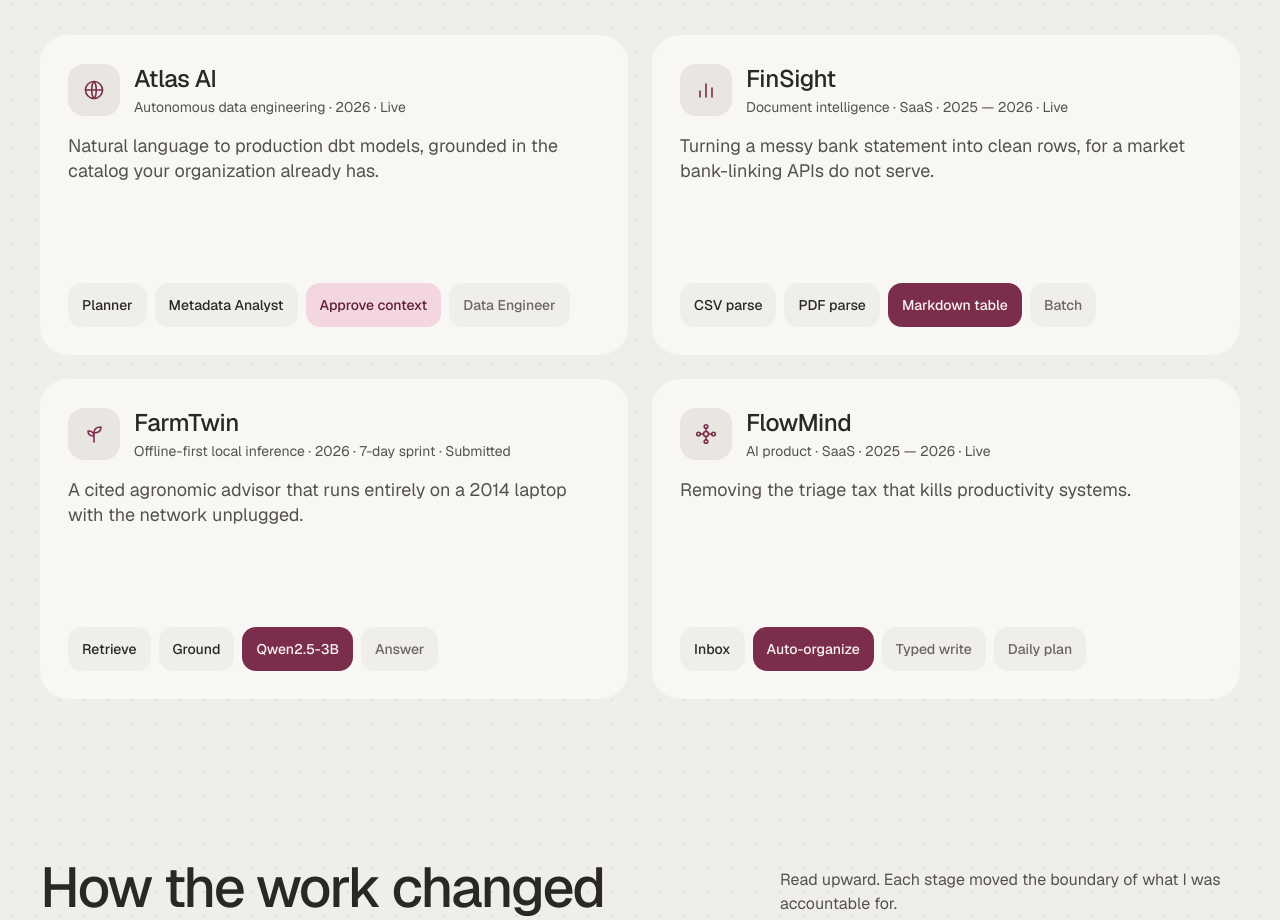
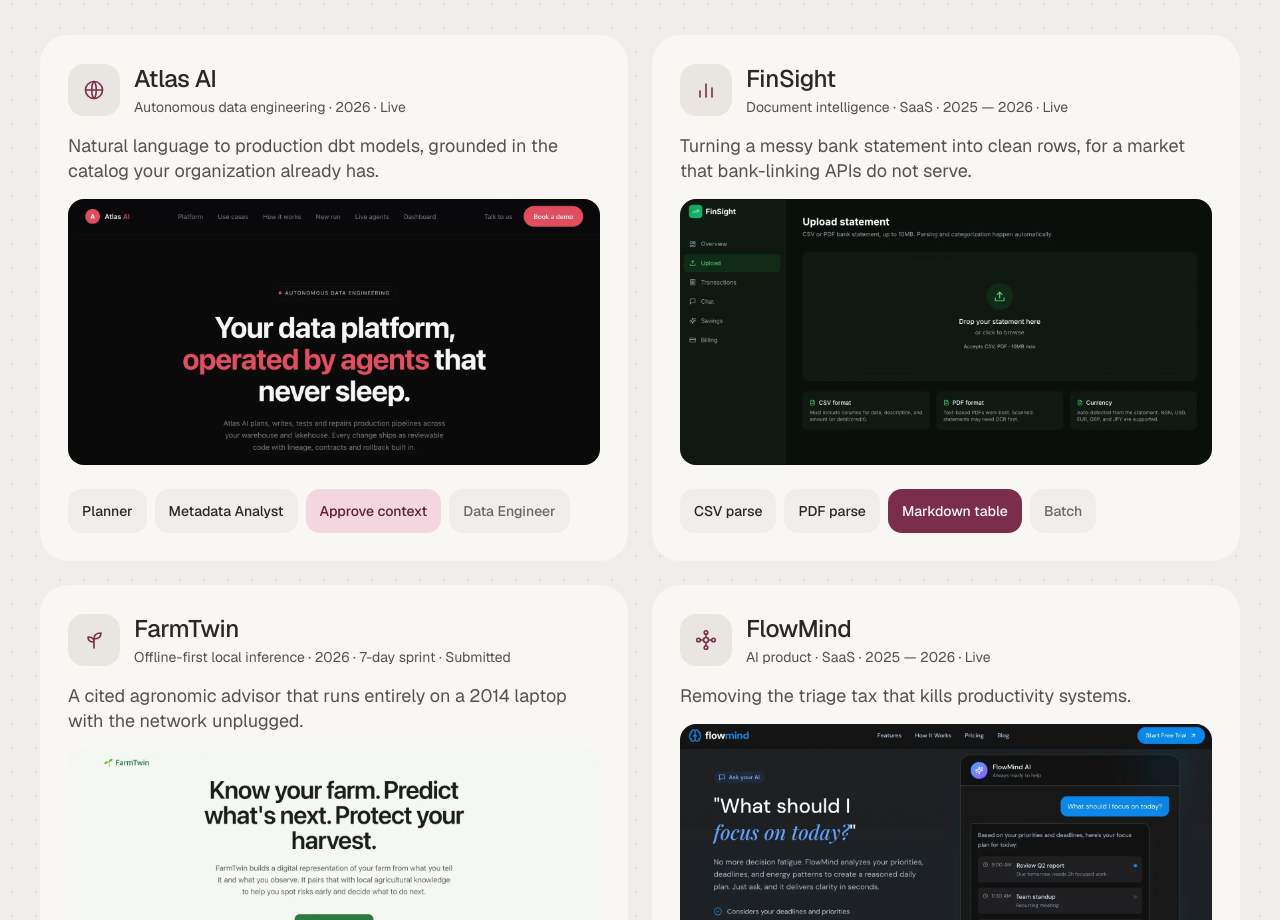
Before and after one commit to Elisabeth56/Portfolio, a Next.js app: page / in a window 1280 px wide. Shown: the part 1880-2800 px from the top of the page. Built offline with nearby package versions, Linux system fonts and the light colour scheme; a web font is replaced by a local one.

Commit message:
centre the hero, open prismos from the hero, boot screen with a progress bar, screenshots on the cards and in the window, copy fixes

```diff
--- a/src/app/globals.css
+++ b/src/app/globals.css
@@ -180,8 +180,9 @@
 
 /* ==========================================================================
    Startup — plays once per session while <html data-startup> is set (see
-   lib/theme.ts). Her name on paper, then each [data-settle] piece rises in,
-   --i sets the order. Removing the attribute ends it at the final state.
+   lib/theme.ts). Like a Mac booting: her name over a progress bar that fills,
+   then the screen lifts and each [data-settle] piece rises in, --i sets the
+   order. Removing the attribute ends it at the final state.
    ========================================================================== */
 
 .startup-mark {
@@ -189,25 +190,43 @@
 }
 html[data-startup] .startup-mark {
   display: grid;
-  animation: startup-mark 1000ms var(--ease-reveal) both;
-  pointer-events: none;
+  animation: startup-mark 2100ms var(--ease-ui) both;
+}
+html[data-startup] .startup-bar {
+  animation: startup-bar 1500ms cubic-bezier(0.6, 0, 0.3, 1) 250ms both;
 }
 html[data-startup] .startup-stroke {
   stroke-dasharray: 1;
-  animation: startup-stroke 500ms var(--ease-reveal) 100ms both;
+  animation: startup-stroke 600ms var(--ease-reveal) 2100ms both;
 }
 html[data-startup] [data-settle] {
   animation: startup-settle 700ms var(--ease-reveal) both;
-  animation-delay: calc(700ms + var(--i, 0) * 60ms);
+  animation-delay: calc(1850ms + var(--i, 0) * 60ms);
 }
 
 @keyframes startup-mark {
   0%,
-  65% {
+  86% {
     opacity: 1;
   }
   100% {
     opacity: 0;
+    visibility: hidden;
+  }
+}
+/* Quick at first, a pause near the end, then done: the way a boot bar moves. */
+@keyframes startup-bar {
+  0% {
+    transform: scaleX(0);
+  }
+  45% {
+    transform: scaleX(0.62);
+  }
+  70% {
+    transform: scaleX(0.74);
+  }
+  100% {
+    transform: scaleX(1);
   }
 }
 @keyframes startup-stroke {
--- a/src/app/work/[slug]/page.tsx
+++ b/src/app/work/[slug]/page.tsx
@@ -154,7 +154,7 @@
               rel="noreferrer"
               className="flex h-12 items-center justify-center rounded-full bg-accent-tint px-6 text-base font-medium text-accent-ink transition-[background-color,transform] duration-200 ease-ui hover:bg-[color-mix(in_srgb,var(--color-accent)_10%,var(--color-accent-tint))] active:scale-[0.98] lg:self-start"
             >
-              {p.links.live ? `Visit ${p.name}` : "Read the code"}
+              {p.links.live ? `Visit ${p.name}` : "View the code"}
             </a>
           )}
           <span className="hidden text-[0.9375rem] text-ink-2 lg:inline">{p.role}</span>
--- a/src/components/desk/desk.tsx
+++ b/src/components/desk/desk.tsx
@@ -1,11 +1,12 @@
 import Image from "next/image";
 import type { CSSProperties } from "react";
-import { ButtonLink } from "@/components/ui/button-link";
+import { ButtonLink, buttonClass } from "@/components/ui/button-link";
 import { projects } from "@/content/projects";
 import { site } from "@/content/site";
 import { AppIcon } from "./app-icon";
 import type { GlyphId } from "./glyphs";
 import { MenuBar } from "./menu-bar";
+import { WindowLink } from "./project-window";
 import { ThemeToggle } from "./theme-toggle";
 
 /** Order in which pieces settle during startup; read by the CSS as --i. */
@@ -36,7 +37,10 @@
           <NowWidget />
         </aside>
 
-        <div className="flex flex-col gap-4 px-1 pt-5 lg:items-center lg:gap-7 lg:px-0 lg:pt-44 lg:text-center">
+        {/* The icon column is 12rem narrower than the widgets, so the middle
+            column's centre sits 6rem right of the screen's. Shift back by as
+            much of that as the room beside the headline allows. */}
+        <div className="flex flex-col gap-4 px-1 pt-5 lg:translate-x-[calc(-1*min(6rem,max(0px,(100vw-77rem)/2)))] lg:items-center lg:gap-7 lg:px-0 lg:pt-44 lg:text-center">
           <span className="hidden -rotate-3 font-hand text-[1.625rem] text-accent lg:block">
             AI engineer
           </span>
@@ -47,7 +51,9 @@
             {site.intro}
           </p>
           <div className="hidden items-center gap-6 lg:flex">
-            <ButtonLink href={`#${lead.slug}`}>Open {lead.name}</ButtonLink>
+            <WindowLink slug={lead.slug} className={buttonClass()}>
+              Open {lead.name}
+            </WindowLink>
             <ButtonLink href="#method" variant="text">
               Read the method
             </ButtonLink>
@@ -59,7 +65,8 @@
           className="grid grid-cols-4 gap-x-2 gap-y-[1.125rem] pt-1 lg:flex lg:flex-col lg:items-center lg:gap-[1.375rem] lg:pt-3"
         >
           <AppIcon
-            href={`#${lead.slug}`}
+            href={`/work/${lead.slug}`}
+            opens={lead.slug}
             label={lead.name}
             glyph={lead.slug as GlyphId}
             tone="lead"
--- a/src/components/desk/document.tsx
+++ b/src/components/desk/document.tsx
@@ -25,14 +25,14 @@
   );
 }
 
-/* Newest first; the lede asks the reader to read upward, oldest to newest. */
+/* Newest first. */
 function Trajectory() {
   return (
     <section id="trajectory" aria-labelledby="trajectory-title" className="flex scroll-mt-6 flex-col gap-5 lg:gap-10">
       <SectionHead
         id="trajectory-title"
         title="How the work changed"
-        lede="Read upward. Each stage moved the boundary of what I was accountable for."
+        lede="Each stage moved the line on what I was accountable for."
       />
       <ol className="flex flex-col gap-3">
         {[...roles].reverse().map((role) => (
@@ -83,7 +83,7 @@
       <SectionHead
         id="capabilities-title"
         title="Grouped by what I do with them"
-        lede="A list of logos tells you what someone has installed. This is organised by the job each layer is doing."
+        lede="A list of logos tells you what someone has installed. This is organized by the job each layer is doing."
       />
       <dl className="flex flex-col rounded-3xl bg-surface px-5 py-2 lg:rounded-[28px] lg:px-8 lg:py-3">
         {capabilities.map((group) => (
--- a/src/components/desk/project-window.tsx
+++ b/src/components/desk/project-window.tsx
@@ -1,5 +1,6 @@
 "use client";
 
+import Image from "next/image";
 import Link from "next/link";
 import {
   type ComponentProps,
@@ -358,6 +359,16 @@
             {paragraph}
           </p>
         ))}
+        <div className="mt-2 overflow-hidden rounded-[20px] bg-well">
+          <Image
+            src={`/img/work/${project.slug}.webp`}
+            alt={project.shot.alt}
+            width={project.shot.width}
+            height={project.shot.height}
+            sizes="480px"
+            className="h-auto w-full"
+          />
+        </div>
       </div>
       <div className="flex flex-col gap-4">
         <h3 className="text-[1.75rem] leading-[1.15] font-medium tracking-[-0.025em] lg:mt-9">
@@ -380,7 +391,7 @@
           ) : (
             project.links.repo && (
               <ButtonLink href={project.links.repo} target="_blank" rel="noreferrer">
-                View the repository
+                View the code
               </ButtonLink>
             )
           )}
--- a/src/components/desk/startup.tsx
+++ b/src/components/desk/startup.tsx
@@ -4,10 +4,11 @@
 import { site } from "@/content/site";
 import { STARTUP_KEY } from "@/lib/theme";
 
-const DURATION_MS = 1700;
+const DURATION_MS = 2800;
 
 /**
- * The Mac moment: her name on plain paper, then the desk settles in. The
+ * The Mac moment: her name over a filling progress bar, then the screen lifts
+ * and the desk settles in. The
  * animation is CSS keyed on <html data-startup>, set before paint, so this
  * component only has to end it: on a timer, or at once on any key or tap.
  */
@@ -37,18 +38,13 @@
 
   return (
     <div aria-hidden className="startup-mark fixed inset-0 z-50 place-items-center bg-paper">
-      <div className="flex flex-col items-center gap-1.5">
-        <span className="text-[1.375rem] font-medium tracking-[-0.02em]">{site.name}</span>
-        <svg viewBox="0 0 150 10" fill="none" className="h-2.5 w-[150px] text-accent">
-          <path
-            className="startup-stroke"
-            pathLength={1}
-            d="M3 6C40 2 80 8 147 4"
-            stroke="currentColor"
-            strokeWidth="2.5"
-            strokeLinecap="round"
-          />
-        </svg>
+      <div className="flex flex-col items-center gap-9 pb-[6vh]">
+        <span className="text-[2rem] font-semibold tracking-[-0.03em] lg:text-[2.5rem]">
+          {site.name}
+        </span>
+        <span className="h-[5px] w-44 overflow-hidden rounded-full bg-well lg:w-52">
+          <span className="startup-bar block size-full origin-left rounded-full bg-ink" />
+        </span>
       </div>
     </div>
   );
--- a/src/components/desk/system-cards.tsx
+++ b/src/components/desk/system-cards.tsx
@@ -1,3 +1,4 @@
+import Image from "next/image";
 import type { Project } from "@/content/projects";
 import { buildSteps } from "@/components/trace/steps";
 import { cn } from "@/lib/utils";
@@ -62,6 +63,16 @@
       <p className="text-base leading-[1.45] text-pretty text-ink-2 lg:text-lg lg:leading-[1.4]">
         {project.tagline}
       </p>
+      <div className="aspect-[2/1] overflow-hidden rounded-2xl bg-well">
+        <Image
+          src={`/img/work/${project.slug}.webp`}
+          alt={project.shot.alt}
+          width={project.shot.width}
+          height={project.shot.height}
+          sizes="(min-width: 1024px) 560px, calc(100vw - 80px)"
+          className="size-full object-cover object-top"
+        />
+      </div>
       <Glimpse project={project} />
     </WindowLink>
   );
--- a/src/components/ui/button-link.tsx
+++ b/src/components/ui/button-link.tsx
@@ -16,6 +16,9 @@
   text: "text-ink hover:text-accent",
 };
 
+/** The button look, for links that cannot be a `ButtonLink` (a `WindowLink`). */
+export const buttonClass = (variant: Props["variant"] = "primary") => cn(base, variants[variant]);
+
 export function ButtonLink({ variant = "primary", className, ...props }: Props) {
   return <Link className={cn(base, variants[variant], className)} {...props} />;
 }
--- a/src/content/projects.ts
+++ b/src/content/projects.ts
@@ -442,7 +442,7 @@
     period: "2025 — 2026",
     status: "Live",
     tagline:
-      "Turning a messy bank statement into clean rows, for a market bank-linking APIs do not serve.",
+      "Turning a messy bank statement into clean rows, for a market that bank-linking APIs do not serve.",
     role: "Sole engineer",
     roleNote:
       "Architecture, backend, AI pipeline, frontend integration, payments and deployment. The marketing site predated the build; everything from the API surface inward is mine.",
--- a/src/content/site.ts
+++ b/src/content/site.ts
@@ -28,7 +28,7 @@
 
   /** The desk's Now widget, and the line under contact. */
   now: {
-    building: "PrismOS — agent-society tooling",
+    building: "Building PrismOS",
     open: "Open to AI engineering roles and selected contract work",
   },
 } as const;
```
Also changed, not shown: 2 other files (tests, documents, lock files or other folders).
